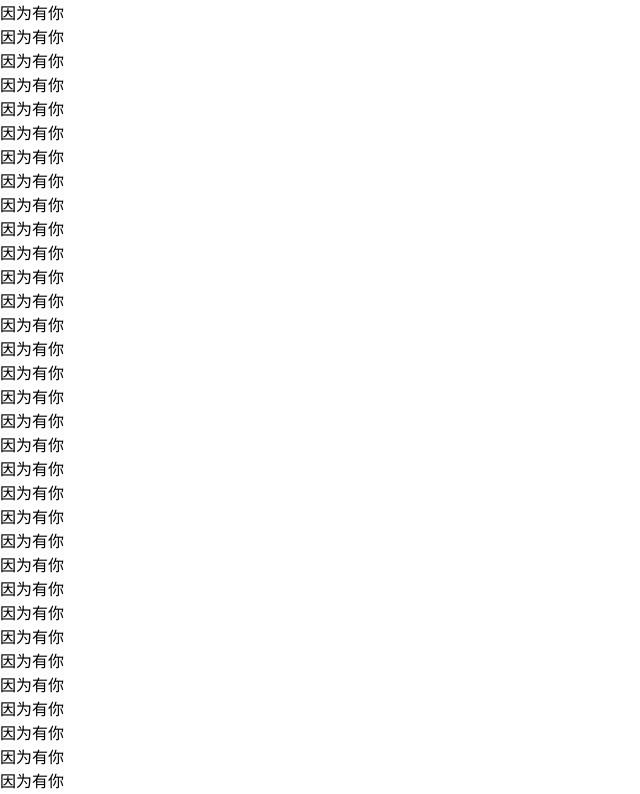
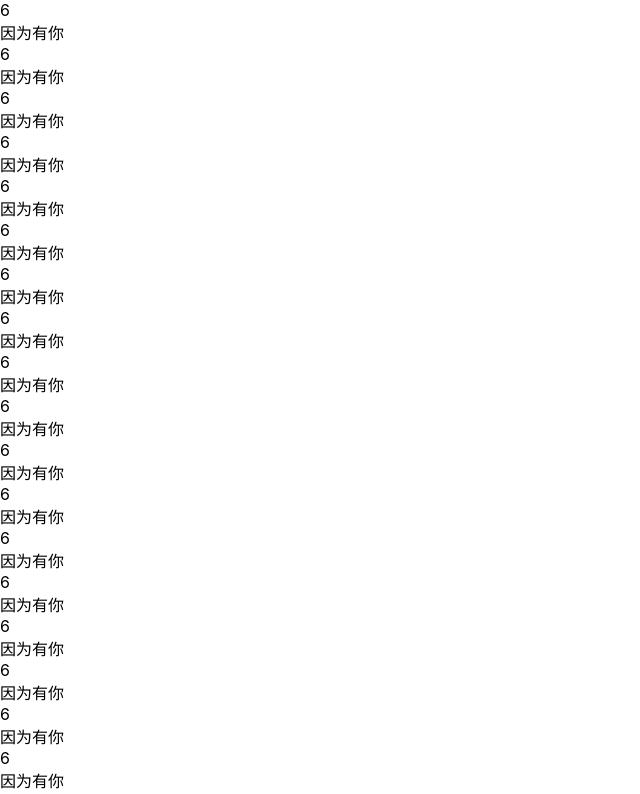
Before and after one commit to sunny693/neo-project, a React (Vite) app: page / in a window 1280 px wide. Shown: the top 794 px of the page, without its empty margins (0-640 px from the left). Built offline with nearby package versions, Linux system fonts and the light colour scheme.

Commit message:
saved:0628

```diff
--- a/src/App.jsx
+++ b/src/App.jsx
@@ -1,12 +1,12 @@
 import React, {  useState } from 'react'
-import {StateWrapper,ctrlState} from './components/flowRegime';
+import flowRegime from './components/flowRegime';
 import './App.css';
-
+const {StateWrapper,useCtrlState} = flowRegime;
 function Grandpa() {;
   const [k,setK] = useState(1);
   return <StateWrapper>
     {
-      forEach(100)
+      forEach(1000)
     }
     { k !== 1 &&  <Father2/>}
     <Father3 k={k} setK={setK}/>
@@ -24,21 +24,21 @@ function forEach(num){
 };
 
 function Father1({val}) {
-  const  [state,dispatch]= ctrlState(`MULTI-SIGN-${val}`);
+  const  [state,dispatch]= useCtrlState(`MULTI-SIGN-${val}`,{a:6});
 
   return <div onClick={() => {
     dispatch({
-      a: state?.a ? state.a+1 : 1
+      a: state.a+1
     });
   }}>
     {state?.a}
-    {/* <Child1 /> */}
+    <Child1 />
     因为有你
   </div>;
 }
 
 function Father2(props) {
-  const [state,dispatch] = ctrlState('SIGN2');
+  const [state,dispatch] = useCtrlState('SIGN2');
 
   return <><div onClick={() => {
     dispatch({
@@ -57,9 +57,9 @@ function Father2(props) {
 }
 
 function Child1(props) {
-  const [state] = ctrlState('SIGN2');
+  const [state] = useCtrlState('MULTI-SIGN-1');
   return <div>
-    {state?.b }
+    {state?.a }
   </div>
 }
 
--- a/src/components/flowRegime/index.js
+++ b/src/components/flowRegime/index.js
@@ -1,18 +1,17 @@
-import { createElement, createContext, useReducer, useContext,} from 'react';
+import { createElement, createContext, useReducer, useContext, } from 'react';
 import { isType, variableRelation, compose, } from './util';
 
-let ctrlState;
 const SingleContextType = Symbol("A separate context type.");
-const repos = new Map([[SingleContextType, createContext()]]);
-const isMulti = str => str.indexOf('MULTI-') === 0;
+const multi = str => String(str).indexOf('MULTI-') === 0;
+let repos = new Map([[SingleContextType, createContext()]]);
+let types = new Set([SingleContextType]);
+let _dispatch;
 
-function StateWrapper({ children }) {
-  const [state, dispatch] = useReducer(reducer, { types: new Set([SingleContextType]) });
-
+export function StateWrapper({ children }) {
+  const [globalState, dispatch] = useReducer(reducer, {});
+  _dispatch = dispatch;
   function reducer(state, action) {
     let { type, value } = action;
-    let { types } = state;
-
     types.add(type);
 
     if (!value) {
@@ -23,33 +22,46 @@ function StateWrapper({ children }) {
     const Relation = variableRelation(state[type], value);
     let obj = {}
 
-    if (Relation === 'same') throw new Error('the state shouldn\'t appear in dispatch.');
-    if (Relation !== 'different') return state;
+    if (Relation === 'SAME') throw new Error('The state shouldn\'t appear in dispatch.');
+    if (Relation !== 'DIFF') return state;
 
     obj[type] = isType(state[type]) && isType(value) ? { ...state[type], ...value } : value;
 
-    return { ...state, ...obj };
+    return {
+      ...state,
+      ...obj,
+    };
   };
 
-  ctrlState = type => {
-    let { types } = state;
+  function renderTmp([type, store]) {
+    const { Provider } = store;
 
-    if (isMulti(type) && !types.has(type)) dispatch({ type });
+    return children => createElement(Provider, { value: globalState[type] }, children);
+  }
 
-    if (isMulti(type)) return [
-      useContext(repos.get(type)),
-      value => dispatch({ type, value }),
+  const reposArr = Array.from(repos).map(repo => renderTmp(repo));
+  if (repos.size > 0) return compose(...reposArr, children);
+
+  return children;
+}
+
+export function useCtrlState(type, initState) {
+  if (multi(type) && !types.has(type)) _dispatch({ type });
+
+  if (multi(type)) return [
+    useContext(repos.get(type)) || initState,
+    value => _dispatch({ type, value }),
   ];
 
   const singleState = useContext(repos.get(SingleContextType));
 
   return [
-      singleState?.[type],
+    singleState?.[type] || initState,
     val => {
       let valueObj = {};
       valueObj[type] = val;
 
-        return dispatch({
+      return _dispatch({
         type: SingleContextType,
         value: {
           ...SingleContextType?.[type] || {},
@@ -60,19 +72,7 @@ function StateWrapper({ children }) {
   ]
 }
 
-  function renderTmp([type, store]) {
-    const { Provider } = store;
-
-    return children => createElement(Provider,{value:state[type]},children);
-  }
-
-  const reposArr = Array.from(repos).map(repo => renderTmp(repo));
-  if (repos.size > 0) return compose(...reposArr, children);
-
-  return children;
-}
-
-export {
+export default {
   StateWrapper,
-  ctrlState,
+  useCtrlState,
 };
--- a/src/components/flowRegime/util.js
+++ b/src/components/flowRegime/util.js
@@ -1,7 +1,4 @@
-/**
-* @description: 常用类型检查
-*/
-function checkType(param) {
+export function checkType(param) {
   if (param === null) return null;
 
   if (typeof param !== "object") return typeof param;
@@ -57,11 +54,11 @@ function checkType(param) {
   return type;
 }
 
-function isType(param, type = 'object') {
+export function isType(param, type = 'object') {
   return checkType(param) === type;
 }
 
-function assignDeep(...objects) {
+export function assignDeep(...objects) {
   return objects.reduce((accumulator, currentValue) => {
     Object.keys(currentValue).forEach(key => {
       const pVal = accumulator[key];
@@ -82,87 +79,90 @@ function assignDeep(...objects) {
 }
 
 /**
- * @description 判断俩个变量关系
- * @returns
- *  equal 简单类型 相等
- *    包含 undefined
- *  different 不同
- *  same 非简单类型，内存地址相同
- *    包含 null
- *  similar 非简单类型，内存地址不同，数据一致
+ * @description: determine the relationship between two variables.
+ * @param {any} Must
+ * @param {any} Must
+ * @returns {string}
+ *  possible values
+ *    EQUAL
+ *      primitive types => equality
+ *      includes: undefined
+ *    DIFF
+ *    SAME
+ *      structural types => same memory address
+ *      includes: null
+ *    SIMILAR
+ *      structural type => the memory address is DIFF, the data is consistent
 */
-function variableRelation(...rest) {
+export function variableRelation(...rest) {
   if (rest.length < 2) throw new Error('Util-variableRelation: Missing parameter!');
 
   const [param1, param2] = rest;
 
-  if (checkType(param1) !== checkType(param2)) return 'different';
+  if (checkType(param1) !== checkType(param2)) return 'DIFF';
 
   const deterministicType = (t, p = param1) => isType(p, t);
 
   if (typeof param1 !== 'object' && typeof param2 !== 'object') {
 
-    if (deterministicType('function')) return String(param1) === String(param2) ? 'equal' : 'different';
+    if (deterministicType('function')) return String(param1) === String(param2) ? 'EQUAL' : 'DIFF';
 
-    if (isNaN(param1) && isNaN(param2)) return 'equal';
+    if (isNaN(param1) && isNaN(param2)) return 'EQUAL';
 
     //includes symbol
-    return param1 === param2 ? 'equal' : 'different';
+    return param1 === param2 ? 'EQUAL' : 'DIFF';
   }
 
-  if (param1 === param2) return 'same';
+  if (param1 === param2) return 'SAME';
 
 
 
-  if (deterministicType('date') && +param1 === +param2) return 'similar';
+  if (deterministicType('date') && +param1 === +param2) return 'SIMILAR';
 
-  if (deterministicType('regexp') && String(param1) === String(param2)) return 'similar';
+  if (deterministicType('regexp') && String(param1) === String(param2)) return 'SIMILAR';
 
   if (deterministicType('array')) {
-    if (param1.length !== param2.length) return 'different';
+    if (param1.length !== param2.length) return 'DIFF';
 
-    if (param1.some((v, i) => !isEqual(v, param2[i]))) return 'different';
+    if (param1.some((v, i) => !isEqual(v, param2[i]))) return 'DIFF';
 
-    return 'similar';
+    return 'SIMILAR';
   }
 
   if (deterministicType('object')) {
     const param1Keys = Object.getOwnPropertyNames(param1);
     const param2Keys = Object.getOwnPropertyNames(param2);
 
-    if (param1Keys.length !== param2Keys.length) return 'different';
+    if (param1Keys.length !== param2Keys.length) return 'DIFF';
 
-    if (param1Keys.some((v, i) => !isEqual(param1[v], param2[v]))) return 'different';
+    if (param1Keys.some((v, i) => !isEqual(param1[v], param2[v]))) return 'DIFF';
 
-    return 'similar';
+    return 'SIMILAR';
   }
 
-  return 'different';
+  return 'DIFF';
 
 }
 
-function isEqual(...rest) {
-  return variableRelation(...rest) !== 'different';
+export function isEqual(...rest) {
+  return variableRelation(...rest) !== 'DIFF';
 }
 
-function compose(...rest) {
+export function compose(...rest) {
   if (rest.length === 0) return;
-  if (rest.length === 1){
-    const fnc = rest[0];
-    return isType(fnc,'function') ? fnc() : undefined;
+  if (rest.length === 1) {
+    const [param] = rest;
+    return typeof param === 'function' ? param() : param;
   }
 
-  const params = rest.pop();
-  const funcs = rest;
-
-  return funcs.reduce((acc, func) => func(acc), params);
+  return rest.reverse().reduce((acc, fn) => fn(acc));
 }
 
-function mergeMap(...rest) {
+export function mergeMap(...rest) {
   return new Map(rest.reduce((acc, item) => [...acc, ...item], []));
 }
 
-export {
+export default {
   checkType,
   isType,
   assignDeep,
--- a/src/main.jsx
+++ b/src/main.jsx
@@ -3,7 +3,6 @@ import ReactDOM from 'react-dom'
 import './index.css'
 import App from './App'
 
-console.log({React,ReactDOM})
 ReactDOM.render(
   <React.StrictMode>
     <App />
```
Lines whose indentation alone changed are shown as unchanged.
